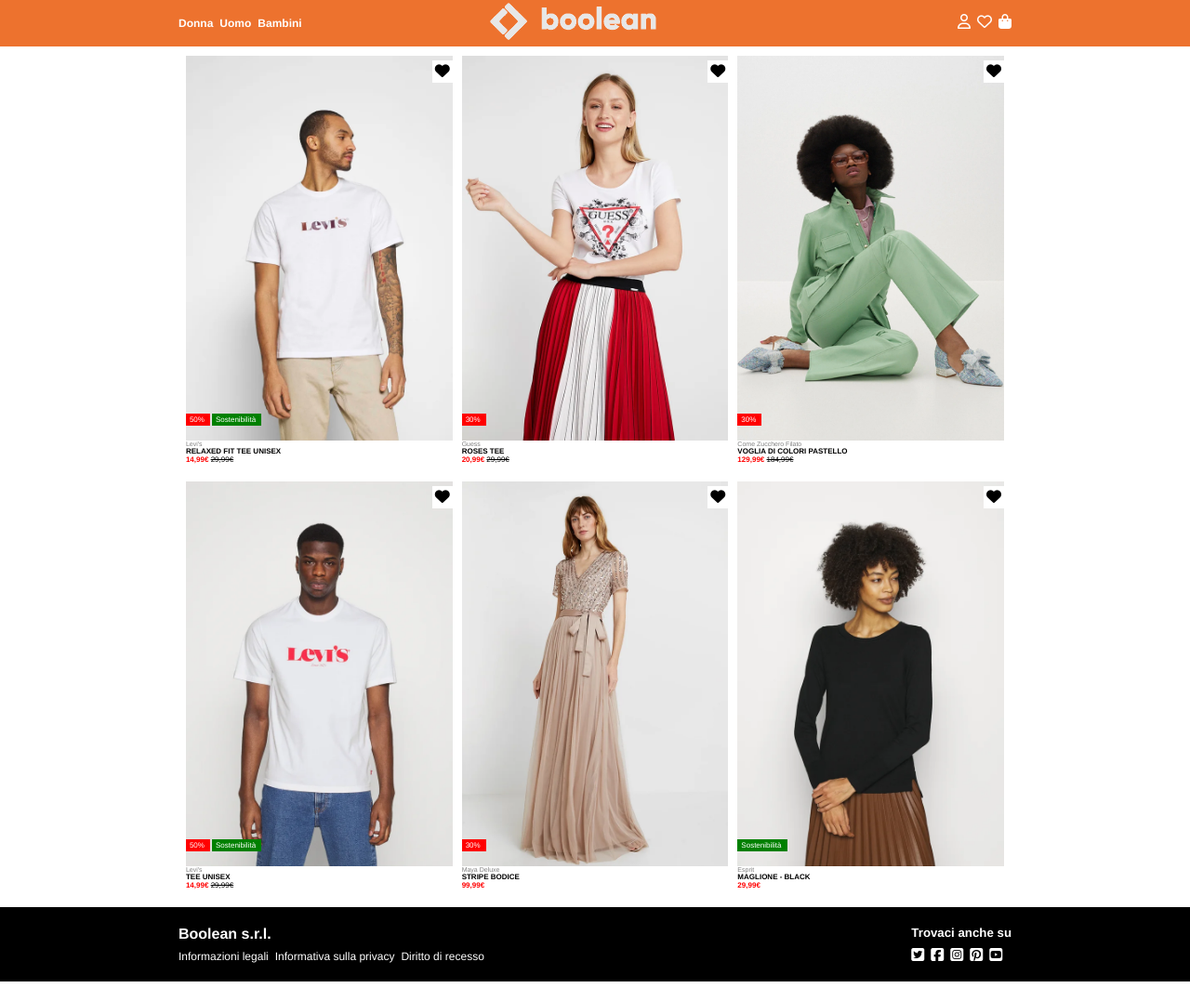
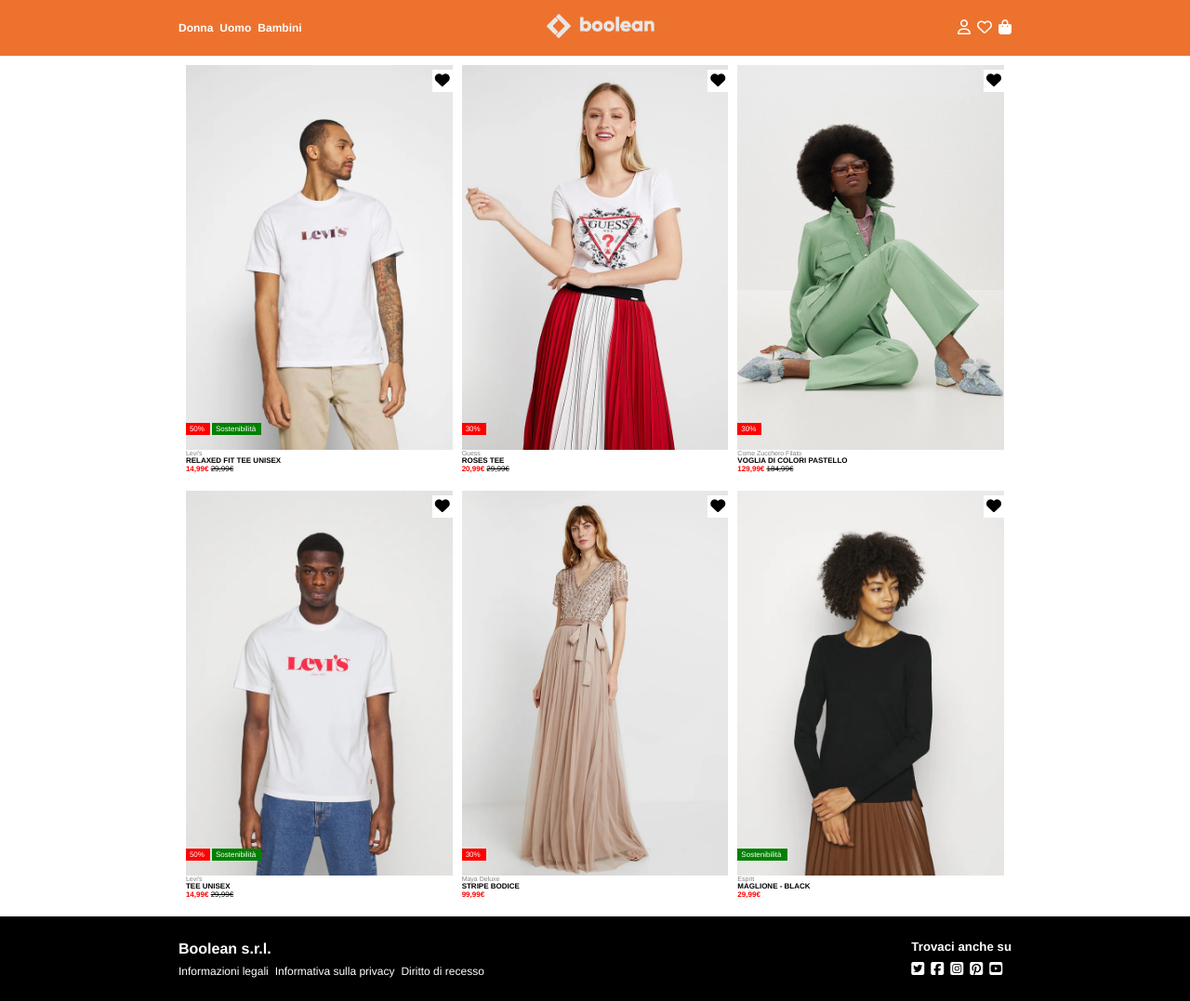
Before and after one commit to stefanozuffi/html-css-boolando, a plain HTML site: page index.html in a window 1280 px wide. Shown: the whole page at 93% size. Before the commit the page ends 1056 px from the top, so only its background shows below. Drawn offline with Linux system fonts and the light colour scheme.

Commit message:
Ultime correzioni, pulizia codice, commenti

```diff
--- a/css/style.css
+++ b/css/style.css
@@ -1,3 +1,4 @@
+/* #region Generals */
 
 * {
     margin: 0;
@@ -15,48 +16,11 @@
     display: flex;
 }
 
-
-/* #region Debug */
-
-/* .debug * {
-    border: 1px dashed red;
-}  */
-
-.debug .in-header {
-    min-height: 50px
-}
-
-.debug .symbols {
-    min-height: 20px;
-    min-width: 20%;
-}
-
-.debug .in-main {
-    min-height: 500px;
-}
-
-.debug .card {
-    min-height: 245px;
-    width: 32%;
-    /* background-color: bisque; */
-}
-
-/* .debug .product-info {
-  background-color: azure;
-} */
-
-
-.debug .in-footer {
-    min-height: 80px;
-}
-
-/* #endregion Debug */
-
-
-
+/* #endregion Generals */
 
 /* #region Header */
 header {
+    padding: 15px 0;
     background-color: rgb(237, 114, 46);
 }
 
@@ -64,6 +28,7 @@ header {
     justify-content: space-between;
     align-items: center;
 }
+
 
 /* Categorie */
 .cat-links {
@@ -79,14 +44,13 @@ header {
     color: white;
 }
 
-
 /*  Logo */
 .c-logo {
     width: 20%;
 }
 
 #img-logo {
-    width: 100%;
+    width: 65%;
 }
 
 /* Simboli */
@@ -102,7 +66,6 @@ header {
 
 /* #endregion Header */
 
-
 /* #region Main*/
 .in-main {
     margin: 10px auto;
@@ -113,8 +76,9 @@ header {
 }
 
 .card {
+    min-height: 245px;
+    width: 32%;
     position: relative;
-
 }
 
 .model, .model-hover {
@@ -211,6 +175,7 @@ header {
 /* #region Footer*/
 footer {
     background-color: black;
+    padding: 25px 0;
 }
 
 .in-footer {
--- a/index.html
+++ b/index.html
@@ -9,18 +9,23 @@
 </head>
 <body class="debug">
 
+
     <header>
+
         <div class="in-header container flex-container">
+            <!-- Link per categorie -->
             <div class="cat-links flex-container">
                 <a href="#" class="links"> Donna </a>
                 <a href="#" class="links"> Uomo </a>
                 <a href="#" class="links"> Bambini </a>
             </div>
 
+            <!-- Logo di Boolean -->
             <div class="c-logo">
                 <img src="./img/boolean-logo.png" alt="Logo di Boolean" id="img-logo">
             </div>
 
+            <!-- Login, Like, Shopping-Cart -->
             <div class="symbols flex-container">
                 <a href="#">
                    <i class="fa-regular fa-user"></i>
@@ -35,21 +40,29 @@
         </div>
     </header>
 
+
     <main>
+
         <div class="in-main container flex-container">
+
 <!-- Prima Card -->
             <div class="card">
+
+                <!-- Immagini -->
                 <img src="./img/1.webp" alt="Model1" class="model">
                 <img src="./img/1b.webp" alt="Model1 hover" class="model-hover">
 
+                <!-- Elementi sovrapposti -->
                 <div class="heart-label">
                     <i class="fa-solid fa-heart" class="heart-img"></i>
                 </div>
+
                 <div class="gen-labels flex-container">
                     <div class="discount-percent"> <span> 50% </span></div>
                     <div class="sustainability"> <span> Sostenibilità </span></div>
                 </div>
 
+                <!-- Info del prodotto -->
                 <div class="product-info flex-container">
                     <span class="brand"> Levi's</span>
                     <span class="product-name"> RELAXED FIT TEE UNISEX </span>
@@ -58,18 +71,24 @@
                     </div>
                 </div>
             </div>
+
 <!-- Seconda Card -->
             <div class="card">
+
+                <!-- Immagini -->
                 <img src="./img/2.webp" alt="Model2" class="model">
                 <img src="./img/2b.webp" alt="Model2 hover" class="model-hover">
 
+                <!-- Elementi sovrapposti -->
                 <div class="heart-label">
                     <i class="fa-solid fa-heart" class="heart-img"></i>
                 </div>
+
                 <div class="gen-labels flex-container">
                     <div class="discount-percent"> <span> 30% </span></div>
                 </div>
 
+                <!-- Info del prodotto -->
                 <div class="product-info flex-container">
                     <span class="brand"> Guess</span>
                     <span class="product-name"> ROSES TEE </span>
@@ -81,9 +100,12 @@
 
 <!-- Terza Card -->
             <div class="card">
+
+                <!-- Immagini -->
                 <img src="./img/3.webp" alt="Model3" class="model">
                 <img src="./img/3b.webp" alt="Model3 hover" class="model-hover">
 
+                <!-- Elementi sovrapposti -->
                 <div class="heart-label">
                     <i class="fa-solid fa-heart" class="heart-img"></i>
                 </div>
@@ -91,6 +113,7 @@
                     <div class="discount-percent"> <span> 30% </span></div>
                 </div>
 
+                <!-- Info del prodotto -->
                 <div class="product-info flex-container">
                     <span class="brand"> Come Zucchero Filato</span>
                     <span class="product-name"> VOGLIA DI COLORI PASTELLO </span>
@@ -99,11 +122,14 @@
                     </div>
                 </div>
             </div>
+
 <!-- Quarta Card -->
             <div class="card">
+                <!-- Immagini -->
                 <img src="./img/4.webp" alt="Model4" class="model">
                 <img src="./img/4b.webp" alt="Model4 hover" class="model-hover">
 
+                <!-- Elementi sovrapposti -->
                 <div class="heart-label">
                     <i class="fa-solid fa-heart" class="heart-img"></i>
                 </div>
@@ -112,6 +138,7 @@
                     <div class="sustainability"> <span> Sostenibilità </span></div>
                 </div>
 
+                <!-- Info del prodotto -->
                 <div class="product-info flex-container">
                     <span class="brand"> Levi's</span>
                     <span class="product-name"> TEE UNISEX </span>
@@ -123,9 +150,11 @@
 
 <!-- Quinta Card -->
             <div class="card">
+                <!-- Immagini -->
                 <img src="./img/5.webp" alt="Model5" class="model">
                 <img src="./img/5b.webp" alt="Model5 hover" class="model-hover">
 
+                <!-- Elementi sovrapposti -->
                 <div class="heart-label">
                     <i class="fa-solid fa-heart" class="heart-img"></i>
                 </div>
@@ -133,6 +162,7 @@
                     <div class="discount-percent"> <span> 30% </span></div>
                 </div>
 
+                <!-- Info del prodotto -->
                 <div class="product-info flex-container">
                     <span class="brand"> Maya Deluxe</span>
                     <span class="product-name"> STRIPE BODICE </span>
@@ -141,12 +171,14 @@
                     </div>
                 </div>
             </div>
+
 <!-- Sesta Card -->
             <div class="card">
-
+                <!-- Immagini -->
                 <img src="./img/6.webp" alt="Model6" class="model">
                 <img src="./img/6b.webp" alt="Model6 hover" class="model-hover">
 
+                <!-- Elementi sovrapposti -->
                 <div class="heart-label">
                     <i class="fa-solid fa-heart" class="heart-img"></i>
                 </div>
@@ -154,6 +186,7 @@
                     <div class="sustainability"> <span> Sostenibilità </span></div>
                 </div>
 
+                <!-- Info del prodotto -->
                 <div class="product-info flex-container">
                     <span class="brand"> Esprit</span>
                     <span class="product-name"> MAGLIONE - BLACK </span>
@@ -165,9 +198,13 @@
         </div>
     </main>
 
+
     <footer>
+
         <div class="in-footer container flex-container">
-            <div class="comnpany-info">
+
+        <!-- Boolean's info,legal,... -->
+            <div class="company-info">
                 <h4> Boolean s.r.l.</h4>
                 <div class="elements footer-flex flex-container">
                     <a href="#" class="footer-links"> Informazioni legali</a>
@@ -176,6 +213,7 @@
                 </div>
             </div>
 
+        <!-- Link ai social -->
             <div class="socials">
                 <h5> Trovaci anche su</h5>
                 <div class="social-links footer-flex flex-container">
```
